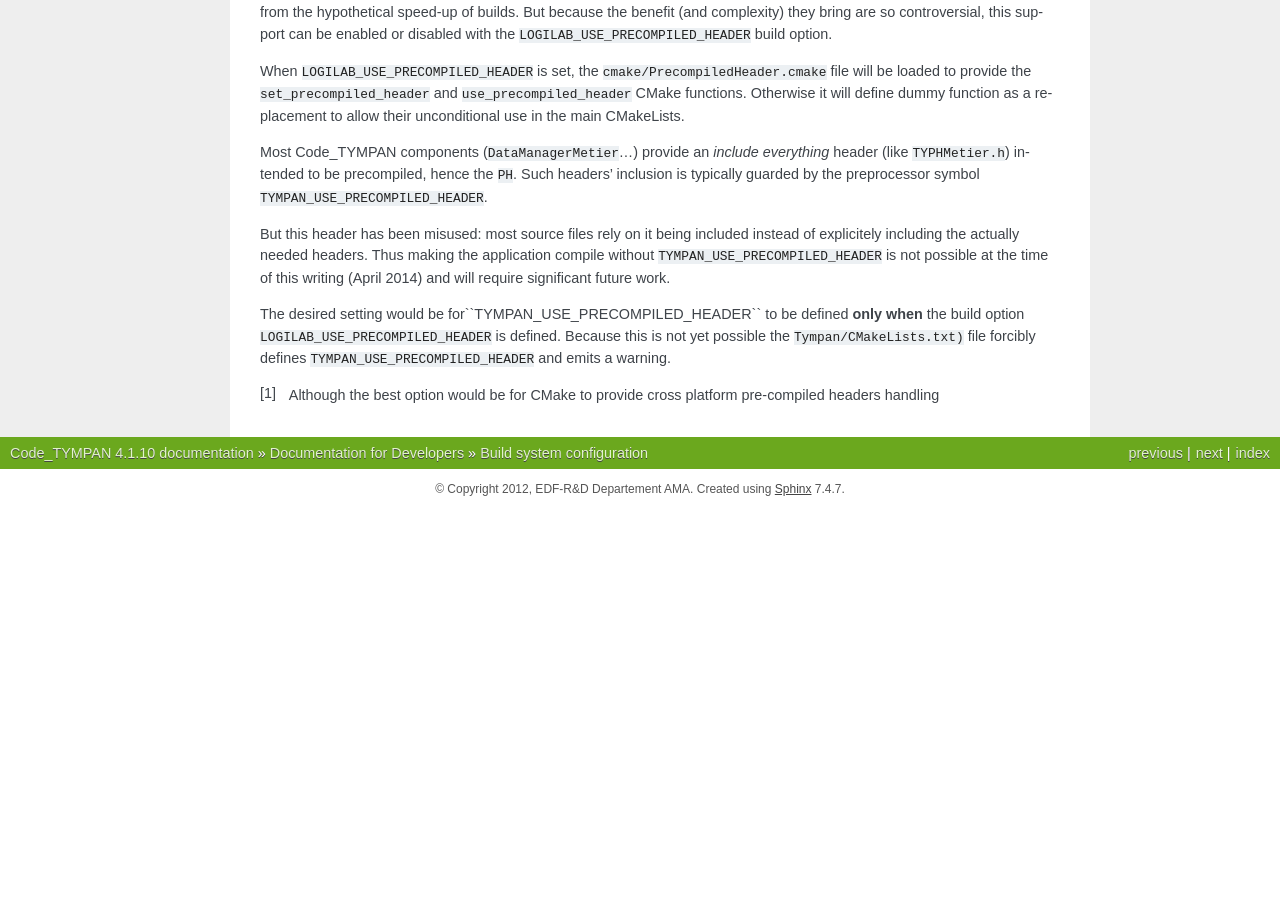
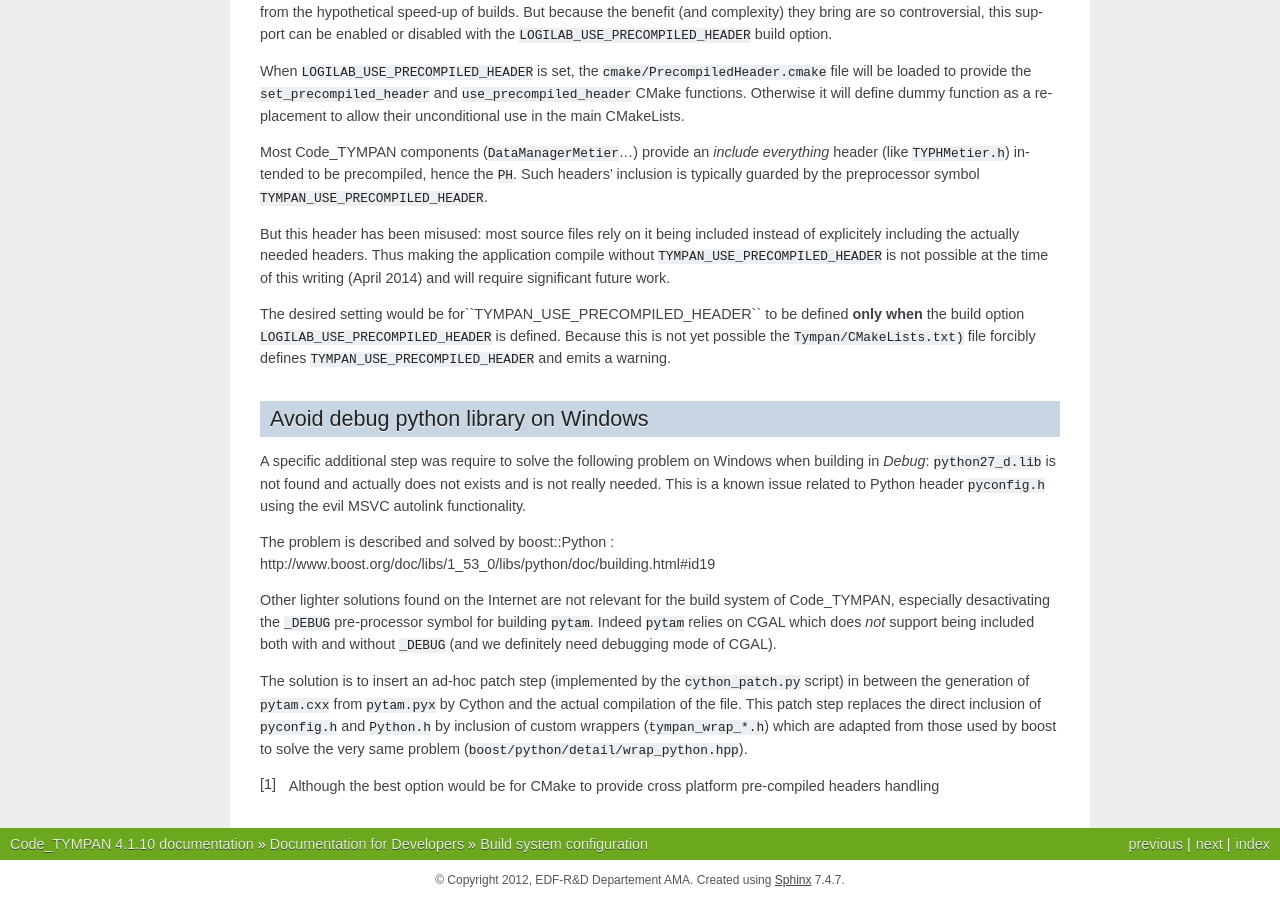
Before and after one commit to Jiunixo/test_mig2, a Sphinx documentation site: the page built from doc/developer/building.rst, in a window 1280 px wide and 900 px high, scrolled down 1707 px. Built offline with Sphinx 7.4.7, drawn with Linux system fonts in a browser that asks for light colours; before the commit the page ends 2216 px from its top, so only the background shows below that; some of the changed text lies outside the part shown.

Commit message:
[cmake] Add a cython_patch.py script to fix python debug lib problem on windows
Fix the following problem : on Windows when building in *Debug*
``python27_d.lib`` is not found
and actually does not exists and is not really needed. This is a known
issue related to Python header ``pyconfig.h`` using the evil MSVC
autolink functionality.

The problem is described and solved by boost::Python :
http://www.boost.org/doc/libs/1_53_0/libs/python/doc/building.html#id19

Other lighter solutions found on the Internet are not relevant for the
build system of Code_TYMPAN, especially desactivating the ``_DEBUG``
pre-processor symbol for building ``pytam``. Indeed ``pytam`` relies
on CGAL which does *not* support being included both with and without
``_DEBUG`` (and we definitely need debugging mode of CGAL).

The solution is to insert an ad-hoc patch step (implemented by the
``cython_patch.py`` script) in between the generation of ``pytam.cxx``
from ``pytam.pyx`` by Cython and the actual compilation of the file.
This patch step replaces the direct inclusion of ``pyconfig.h`` and
``Python.h`` by inclusion of custom wrappers (``tympan_wrap_*.h``)
which are adapted from those used by boost to solve the very same
problem (``boost/python/detail/wrap_python.hpp``).

```diff
--- a/doc/developer/building.rst
+++ b/doc/developer/building.rst
@@ -140,6 +140,32 @@ be defined **only when** the build option
 yet possible the :file:`Tympan/CMakeLists.txt)` file forcibly defines
 ``TYMPAN_USE_PRECOMPILED_HEADER`` and emits a warning.
 
+Avoid debug python library on Windows
+=====================================
+
+A specific additional step was require to solve the following problem
+on Windows when building in *Debug*: ``python27_d.lib`` is not found
+and actually does not exists and is not really needed. This is a known
+issue related to Python header ``pyconfig.h`` using the evil MSVC
+autolink functionality.
+
+The problem is described and solved by boost::Python :
+http://www.boost.org/doc/libs/1_53_0/libs/python/doc/building.html#id19
+
+Other lighter solutions found on the Internet are not relevant for the
+build system of Code_TYMPAN, especially desactivating the ``_DEBUG``
+pre-processor symbol for building ``pytam``. Indeed ``pytam`` relies
+on CGAL which does *not* support being included both with and without
+``_DEBUG`` (and we definitely need debugging mode of CGAL).
+
+The solution is to insert an ad-hoc patch step (implemented by the
+``cython_patch.py`` script) in between the generation of ``pytam.cxx``
+from ``pytam.pyx`` by Cython and the actual compilation of the file.
+This patch step replaces the direct inclusion of ``pyconfig.h`` and
+``Python.h`` by inclusion of custom wrappers (``tympan_wrap_*.h``)
+which are adapted from those used by boost to solve the very same
+problem (``boost/python/detail/wrap_python.hpp``).
+
 
 .. References
 
```
Also changed, not shown: 5 other files.
